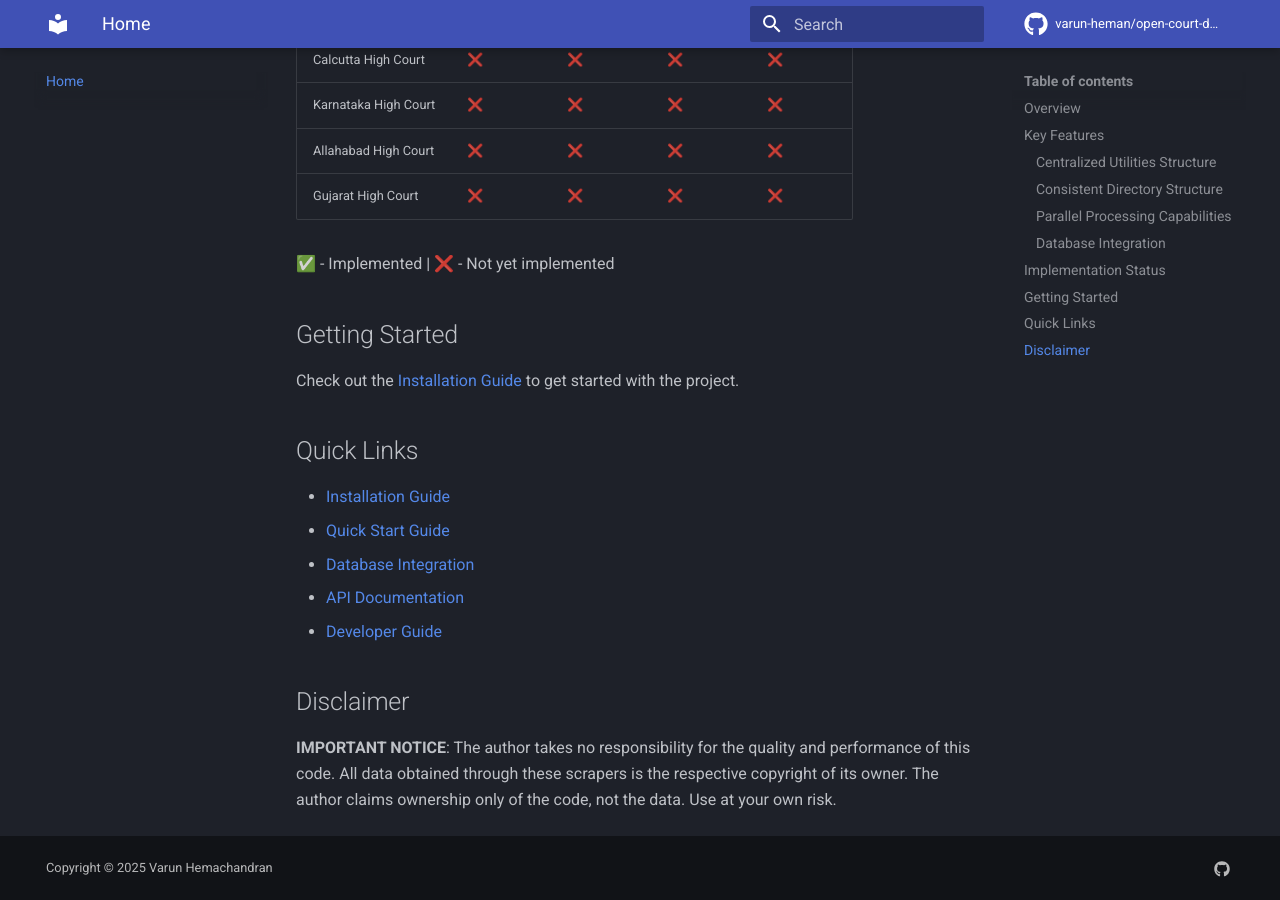
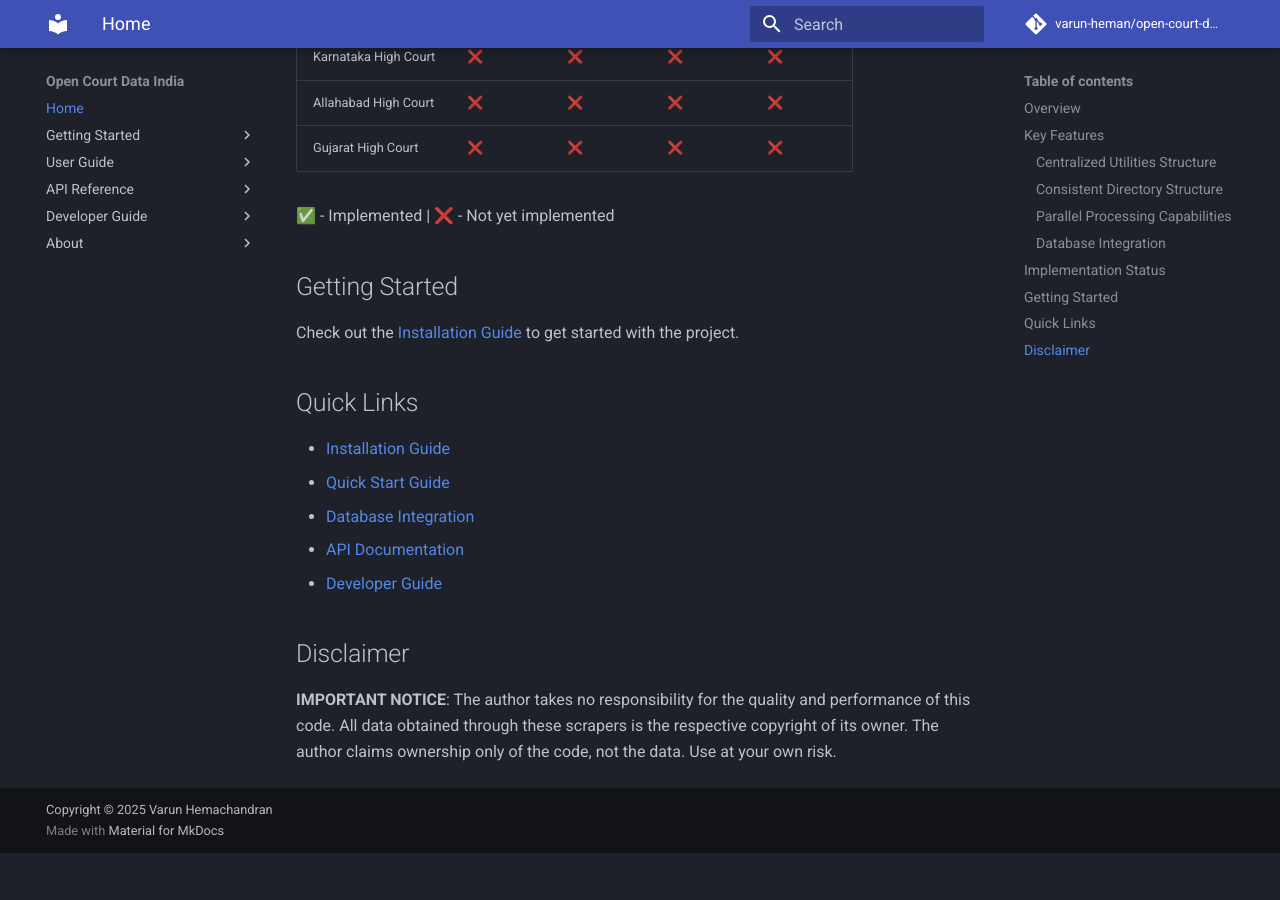
Before and after one commit to varun-heman/open-court-data-india, an MkDocs documentation site: the page built from docs/index.md, in a window 1280 px wide and 900 px high, scrolled down 1763 px. Built offline with MkDocs 1.6.1 and Material for MkDocs 9.7.7, drawn with Linux system fonts in a browser that asks for light colours; comment, search, counter and statistics services are not loaded; after the commit the page ends 2616 px from its top, so only the background shows below that.

```diff
--- a/mkdocs.yml
+++ b/mkdocs.yml
@@ -1,11 +1,8 @@
 site_name: Open Court Data India
-site_description: Documentation for the Open Court Data India project
-site_author: Varun Hemachandran
 site_url: https://varun-heman.github.io/open-court-data-india/
 repo_url: https://github.com/varun-heman/open-court-data-india
 repo_name: varun-heman/open-court-data-india
 
-# GitHub Pages deployment configuration
 use_directory_urls: false
 
 theme:
@@ -14,48 +11,17 @@ theme:
     scheme: slate
     primary: indigo
     accent: indigo
-  features:
-    - navigation.tabs
-    - navigation.sections
-    - navigation.expand
-    - search.suggest
-    - search.highlight
-    - content.code.copy
-  icon:
-    repo: fontawesome/brands/github
 
 markdown_extensions:
   - admonition
   - pymdownx.details
   - pymdownx.superfences
-  - pymdownx.highlight:
-      anchor_linenums: true
-  - pymdownx.inlinehilite
-  - pymdownx.snippets
-  - pymdownx.tabbed:
-      alternate_style: true
   - tables
-  - footnotes
-  - attr_list
 
 plugins:
   - search
-  - mkdocstrings:
-      handlers:
-        python:
-          paths: ["."]
-          options:
-            show_source: true
-            show_root_heading: true
-            heading_level: 3
 
-copyright: Copyright &copy; 2025 <a href="https://github.com/varun-heman">Varun Hemachandran</a>
-
-extra:
-  social:
-    - icon: fontawesome/brands/github
-      link: https://github.com/varun-heman
-  generator: false
+copyright: Copyright &copy; 2025 Varun Hemachandran
 
 nav:
   - Home: index.md
```
Also changed, not shown: 1 other file.
